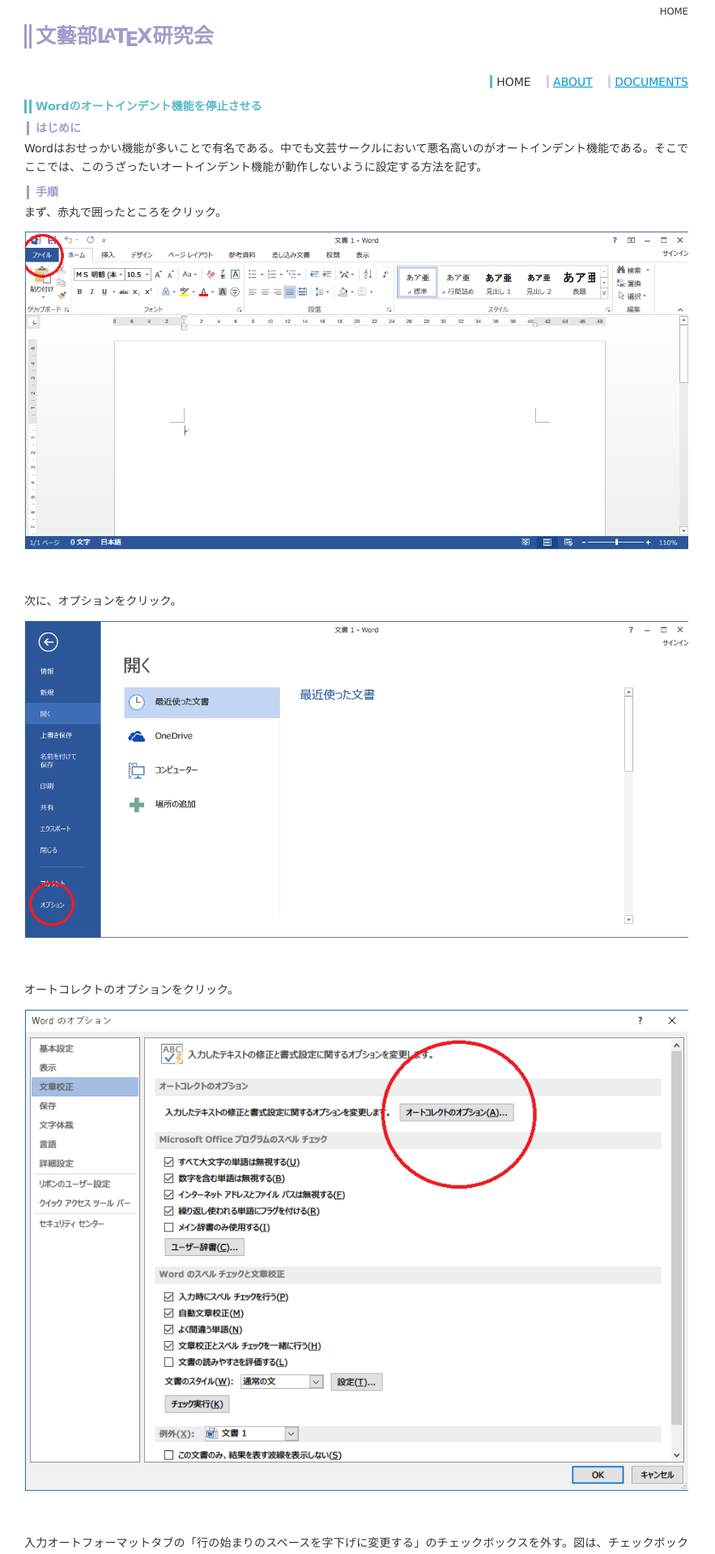
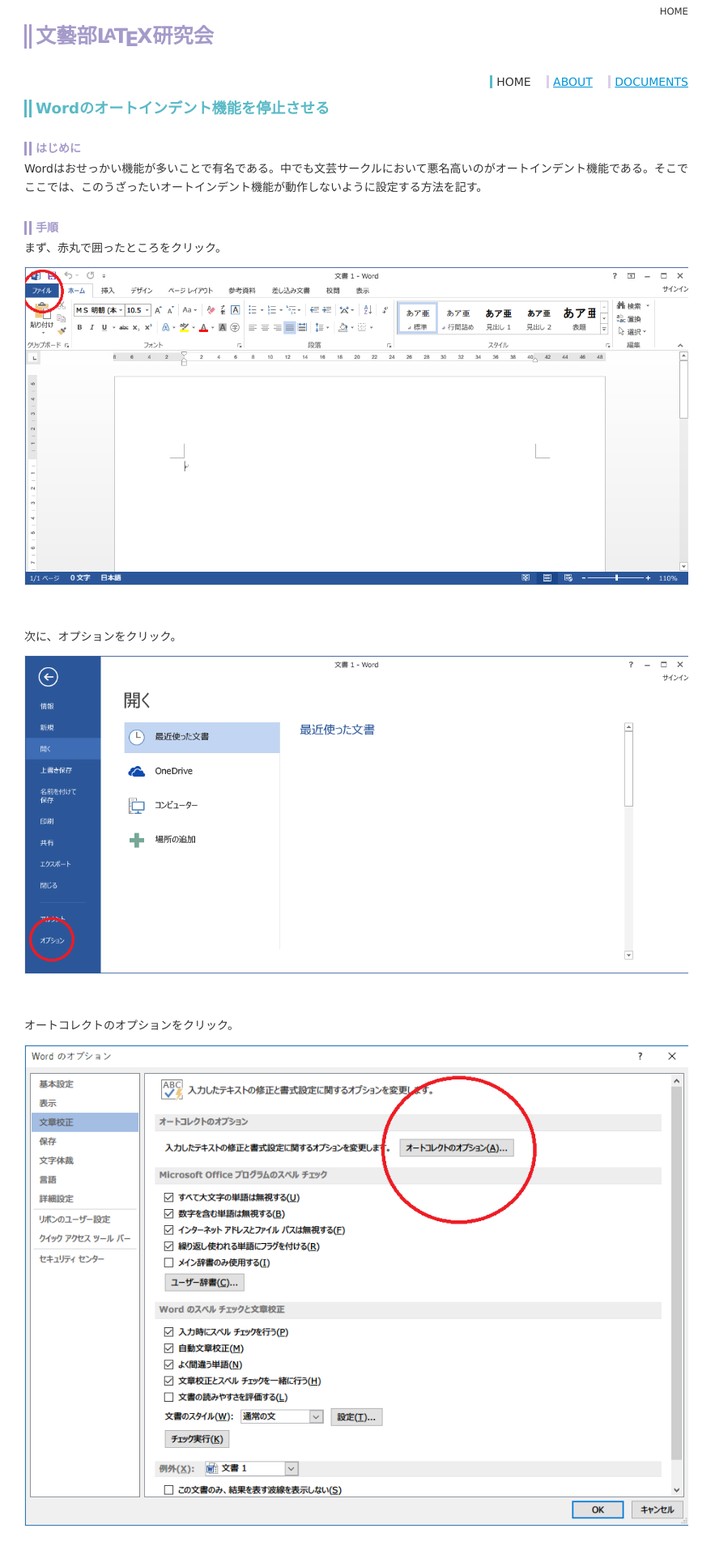
Before and after one commit to qdaibungei/latex, a Jekyll site: the page built from docs/index.md, in a window 1280 px wide. Shown: the top 1919 px of the page at 81% size, without its empty margins (0-883 px from the left). Built offline with Jekyll 4.4.1, drawn with Linux system fonts in a browser that asks for light colours.

Commit message:
fix mystyle.css for code highlight

```diff
--- a/docs/assets/css/mystyle.css
+++ b/docs/assets/css/mystyle.css
@@ -45,6 +45,15 @@
 div#KIZI div.text ul.modori li::before{
 	content: none;
 }
+div#KIZI h2 {
+	font-size: 1.3em;
+}
+div#KIZI h3 {
+	line-height: 1.2;
+	margin: 30px 0 5px;
+	border-left: 9px double #a59aca;
+	padding-left: 5px;
+}
 div#MENU h2	,
 div#FOOTER h2	{
 	display: none;
@@ -67,3 +76,12 @@
 	max-width: 100%;
 	border: 1px solid #eee;
 }
+pre, pre.highlight {
+	background-color: #F6EDFF;
+	padding: 20px;
+	margin: 0px;
+	border-radius: 5px
+}
+figure {
+	margin: 0px;
+}
```
